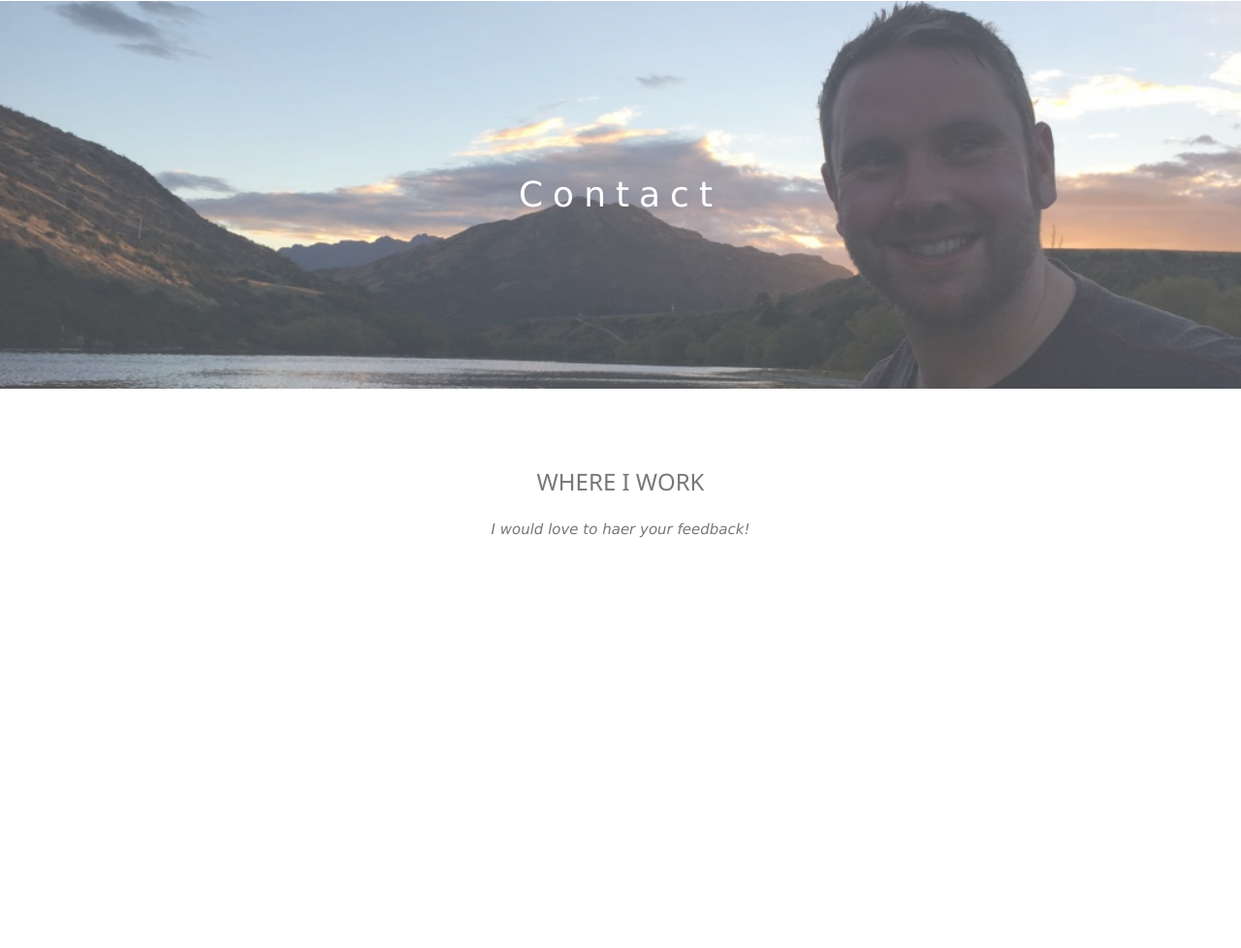
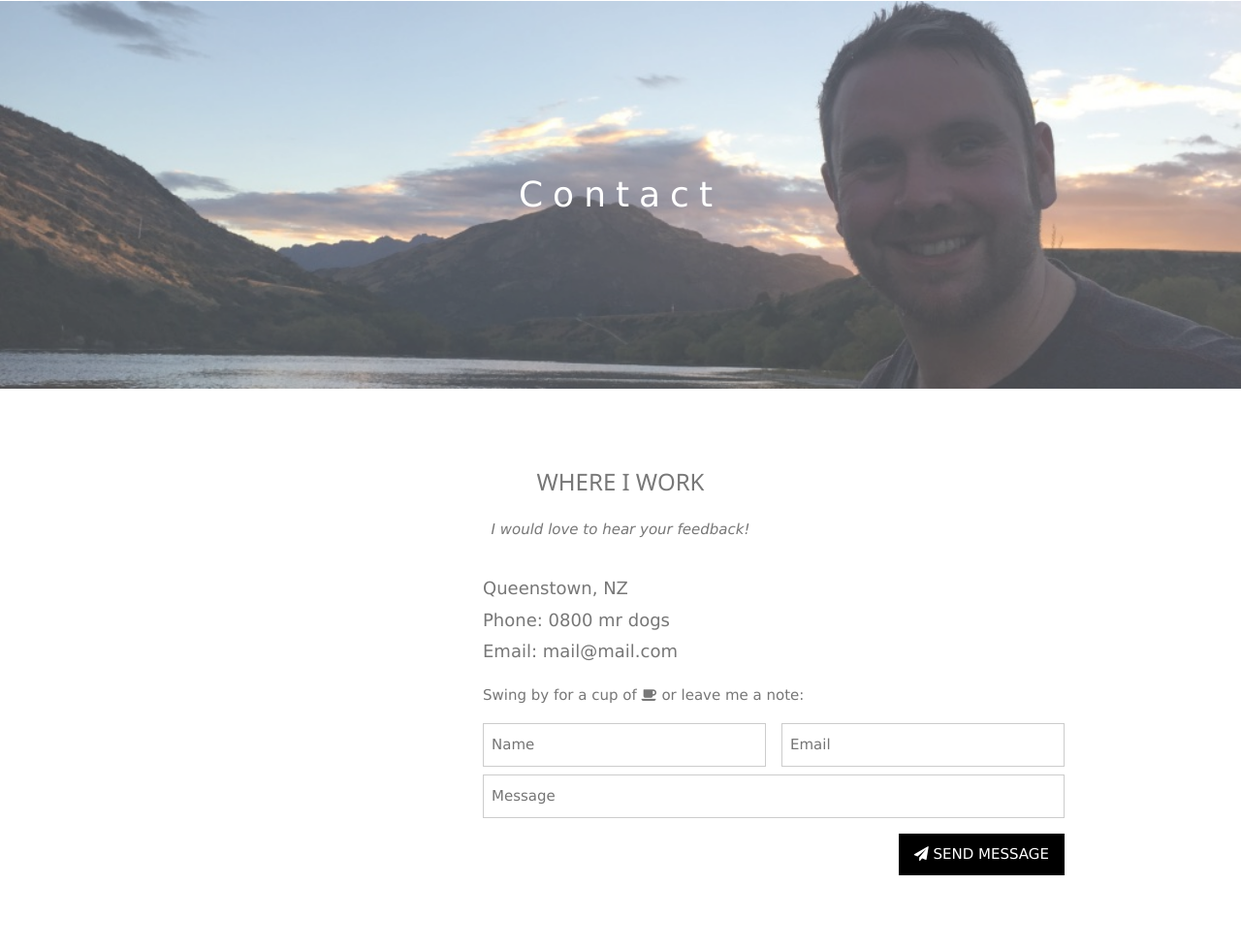
Before and after one commit to rahmona-henry/jimgrifffiths, a website: page client/index.html in a window 1280 px wide. Shown: the part 3302-4280 px from the top of the page at 97% size. Before the commit the page ends 3941 px from the top, so only its background shows below. Drawn offline with nearby package versions, Linux system fonts and the light colour scheme.

Commit message:
add contact ection

```diff
--- a/client/index.html
+++ b/client/index.html
@@ -155,10 +155,35 @@
 <!--Container (Contact Section)-->
 <div class="w3-content w3-container w3-padding-64" id="contact">
   <h3 class="w3-center">WHERE I WORK</h3>
-  <p class="w3-center"><em>I would love to haer your feedback!</em></p>
-
+  <p class="w3-center"><em>I would love to hear your feedback!</em></p>
   <w3 class="w3-row w3-padding-32 w3-section">
-    <div class="w3-col"  m4 w3-container">
+    <div class="w3-col m4 w3-container">
+      <!-- Add Google Maps-->
+      <div id="googleMap" class="w3-round-large w3-greyscale" style="width:100%;height:400px;"></div>
+</div>
+<div class="w3-col m8 w3-panel">
+  <div class="w3-large w3-margin-bottom">
+    <i class"fa fa-map-marker fa-fw w3-hover-text-black w3-xlarge w3-margin-right"></i> Queenstown, NZ<br>
+   <i class"fa fa-map-phone fa-fw w3-hover-text-black w3-xlarge w3-margin-right"></i> Phone: 0800 mr dogs<br>
+   <i class"fa fa-map-envelope fa-fw w3-hover-text-black w3-xlarge w3-margin-right"></i> Email: mail@mail.com<br>
+</div>
+<p>Swing by for a cup of <i class="fa fa-coffee"></i> or leave me a note:</p>
+<form action="/action_page.php" target="_blank">
+        <div class="w3-row-padding" style="margin:0 -16px 8px -16px">
+          <div class="w3-half">
+            <input class="w3-input w3-border" type="text" placeholder="Name" required name="Name">
+          </div>
+          <div class="w3-half">
+            <input class="w3-input w3-border" type="text" placeholder="Email" required name="Email">
+          </div>
+        </div>
+        <input class="w3-input w3-border" type="text" placeholder="Message" required name="Message">
+        <button class="w3-button w3-black w3-right w3-section" type="submit">
+          <i class="fa fa-paper-plane"></i> SEND MESSAGE</button>
+      </form>
+    </div>
+  </div>
+</div>
 
   </body>
   </html>
```
